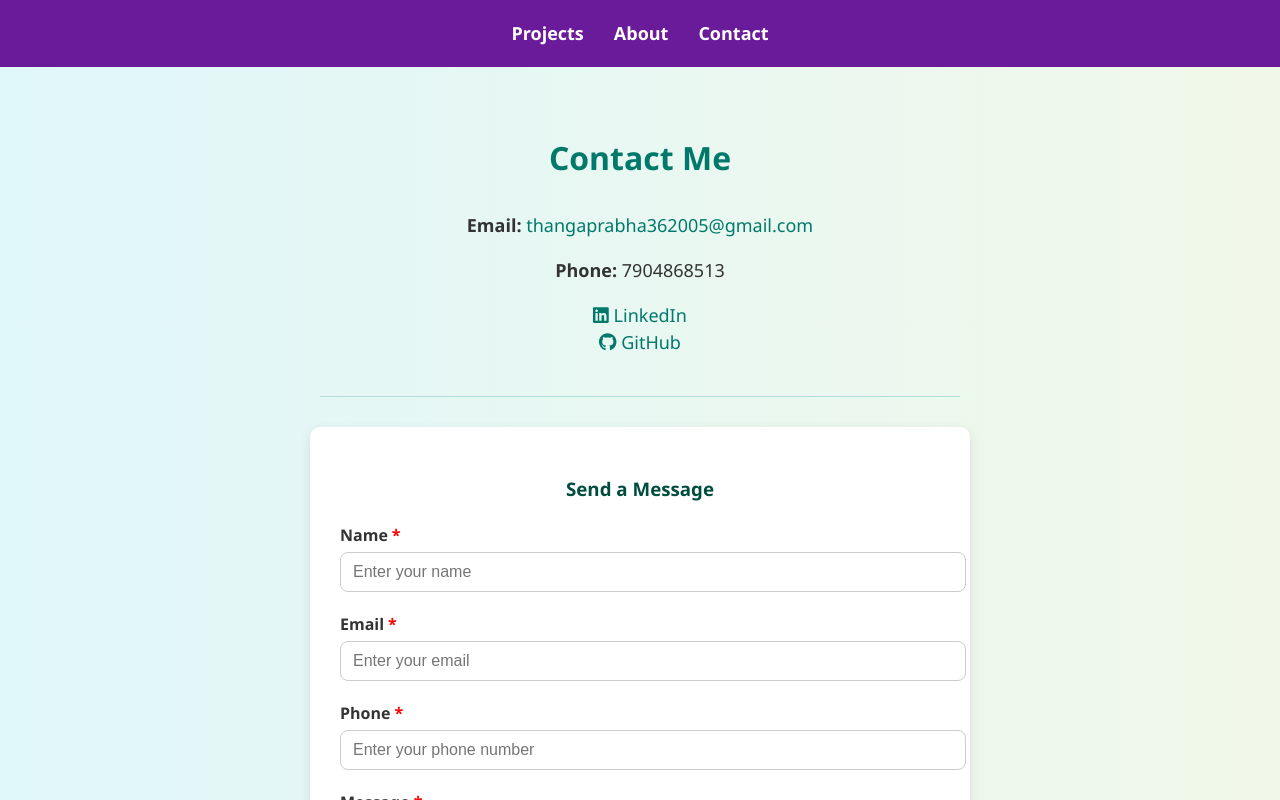
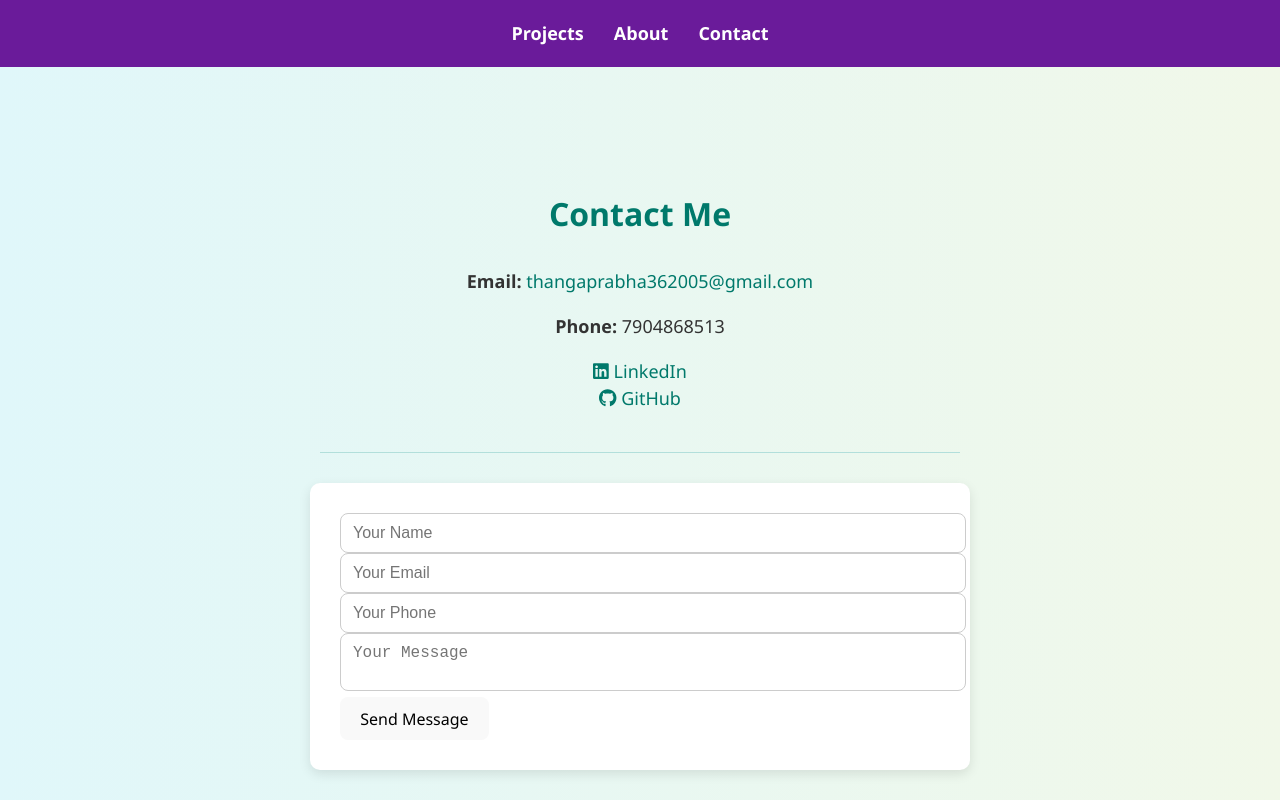
Before and after one commit to ThangaPrabha03/profile-frontend, a React (Vite) app: page /contact in a window 1280 px wide. Built offline with nearby package versions, Linux system fonts and the light colour scheme.

Commit message:
first commit

```diff
--- a/package.json
+++ b/package.json
@@ -13,6 +13,7 @@
     "@fortawesome/free-brands-svg-icons": "^6.7.2",
     "@fortawesome/free-solid-svg-icons": "^6.7.2",
     "@fortawesome/react-fontawesome": "^0.2.2",
+    "axios": "^1.11.0",
     "react": "^19.1.0",
     "react-dom": "^19.1.0",
     "react-router-dom": "^7.7.0"
--- a/src/App.css
+++ b/src/App.css
@@ -1,4 +1,3 @@
-/* General Reset */
 html, body, #root {
   margin: 0;
   padding: 0;
@@ -8,14 +7,14 @@ html, body, #root {
   color: #333;
 }
 
-/* Layout Wrapper */
+
 .app-container {
   display: flex;
   flex-direction: column;
-  height: 100vh; /* FULL SCREEN */
+  height: 100vh;
 }
 
-/* Header Styling */
+
 header {
   background-color: #6a1b9a;
   padding: 20px 0;
@@ -50,7 +49,7 @@ nav {
   transform: scale(1.1);
 }
 
-/* Main content should take all space between header and footer */
+
 main {
   flex: 1;
   overflow-y: auto;
@@ -61,7 +60,7 @@ main {
 }
 
 
-/* About Section Layout */
+
 .about-section {
   display: flex;
   justify-content: space-between;
@@ -71,11 +70,10 @@ main {
   width: 100%;
   background-color: #ffffff;
   box-sizing: border-box;
-  flex-wrap: wrap; /* ✅ Better for responsiveness */
+  flex-wrap: wrap;
 }
 
 
-/* Column widths */
 .about-left {
   flex: 2;
   padding-right: 20px;
@@ -91,7 +89,7 @@ main {
   flex: 1;
 }
 
-/* About Text */
+
 .about-left h1 {
   font-size: 42px;
   color: #6a1b9a;
@@ -123,7 +121,6 @@ main {
   font-size: 16px;
 }
 
-/* Center Image */
 .about-center img {
   width: 100%;
   max-width: 220px;
@@ -132,7 +129,6 @@ main {
   box-shadow: 0 4px 15px rgba(0, 0, 0, 0.2);
 }
 
-/* Skills Section */
 .about-right .skill-list {
   background-color: #f3e5f5;
   padding: 20px;
@@ -146,8 +142,8 @@ main {
   font-size: 22px;
 }
 .profile-img {
-  width: 200px;  /* Increase size */
-  height: 200px; /* Adjust height to keep proportions */
+  width: 200px;
+  height: 200px;
   border-radius: 10px;
   object-fit: cover;
   box-shadow: 0 4px 10px rgba(0, 0, 0, 0.2);
@@ -172,7 +168,7 @@ main {
   transform: scale(1.05);
 }
 
-/* Responsive Design */
+
 @media (max-width: 992px) {
   .about-section {
     flex-direction: column;
@@ -200,7 +196,7 @@ main {
   }
 }
 
-/* Footer */
+
 footer {
   text-align: center;
   padding: 20px;
@@ -223,14 +219,13 @@ body {
   padding: 0;
   font-family: 'Segoe UI', Tahoma, Geneva, Verdana, sans-serif;
   background: linear-gradient(to right, #e0f7fa, #e1f5fe);
-  overflow-x: hidden; /* Prevents horizontal scrollbar */
+  overflow-x: hidden;
 }
 
-/* Project Section */
 .project-section {
   padding: 60px 20px;
   min-height: 100vh;
-  width: 100vw; /* Ensures full screen width */
+  width: 100vw;
   background: linear-gradient(to right, #f1faff, #d0f0f8);
   box-sizing: border-box;
 }
@@ -250,7 +245,6 @@ body {
   margin: 0 auto 40px;
 }
 
-/* Project Container */
 .container {
   max-width: 900px;
   margin: 0 auto;
@@ -260,7 +254,6 @@ body {
   box-shadow: 0 8px 24px rgba(0, 0, 0, 0.12);
 }
 
-/* Each Project */
 .container h3 {
   font-size: 1.6rem;
   color: #6a1b9a;
@@ -275,12 +268,12 @@ body {
   text-align: justify;
 }
 
-/* Hover effect */
+
 .container h3:hover {
   color: #8e24aa;
   cursor: default;
 }
-/* === FULL SCREEN CONTAINER === */
+
 html, body {
   margin: 0;
   padding: 0;
@@ -304,13 +297,12 @@ html, body {
   box-sizing: border-box;
 }
 
-/* === CENTERED CONTENT WRAPPER === */
 .contact-content-wrapper {
   width: 100%;
   max-width: 800px;
 }
 
-/* === HEADINGS & LINKS === */
+
 .contact-heading {
   text-align: center;
   font-size: 32px;
@@ -341,7 +333,7 @@ html, body {
   background: #b2dfdb;
 }
 
-/* === FORM STYLING === */
+
 .contact-form {
   width: 100%;
   max-width: 600px;
--- a/src/components/About.jsx
+++ b/src/components/About.jsx
@@ -27,7 +27,6 @@ const About = () => {
 
       <main>
         <section className="about-section">
-  {/* LEFT: About Content */}
   <div className="about-left">
     <h1>THANGA PRABHA B</h1>
     <br />
@@ -45,12 +44,12 @@ To obtain a challenging position in a reputable organization where I can enhance
     </ul>
   </div>
 
-  {/* CENTER: Image */}
+
   <div className="about-image">
     <img src={image1} alt="Thanga Prabha" />
   </div>
 
-  {/* RIGHT: Skills */}
+
  <div className="about-right">
   <div className="skill-list">
     <h3>Skills</h3>
--- a/src/components/Contact.jsx
+++ b/src/components/Contact.jsx
@@ -1,4 +1,3 @@
-// src/components/Contact.jsx
 import React from 'react';
 import "../App.css";
 import ContactForm from './ContactForm';
--- a/src/components/ContactForm.jsx
+++ b/src/components/ContactForm.jsx
@@ -1,100 +1,80 @@
-// src/components/ContactForm.jsx
-import { useState } from 'react';
-import '../App.css';
+import React, { useState } from 'react';
+import axios from 'axios';
 
-function ContactForm() {
-  const [name, setName] = useState('');
-  const [email, setEmail] = useState('');
-  const [phone, setPhone] = useState('');
-  const [message, setMessage] = useState('');
+const ContactForm = () => {
+  const [formData, setFormData] = useState({
+    name: '',
+    email: '',
+    phone: '',
+    message: ''
+  });
+
+  const [status, setStatus] = useState('');
+
+  // 🔹 Single backend URL from environment
+  const backendURL = import.meta.env.VITE_BACKEND_URL || 'http://localhost:5000';
+
+  const handleChange = (e) => {
+    setFormData({ ...formData, [e.target.name]: e.target.value });
+  };
 
   const handleSubmit = async (e) => {
     e.preventDefault();
-
-    if (!name || !email || !phone || !message) {
-      alert('Please fill in all fields!');
-      return;
-    }
-
-    if (phone.length !== 10) {
-      alert('Please Enter a Valid Phone Number!');
-      return;
-    }
-
-    if (!email.includes('@')) {
-      alert('Please enter a valid email address!');
-      return;
-    }
+    setStatus('Sending...');
 
     try {
-      const response = await fetch('https://profile-backend-o3h8.onrender.com/api/contact', {
-        method: 'POST',
-        headers: { 'Content-Type': 'application/json' },
-        body: JSON.stringify({ name, email, phone, message }),
+      const res = await axios.post(`${backendURL}/api/contact`, formData, {
+        headers: { "Content-Type": "application/json" }
       });
 
-      if (response.ok) {
-        alert('Form submitted successfully!');
-        setName('');
-        setEmail('');
-        setPhone('');
-        setMessage('');
+      if (res.data.success) {
+        setStatus('✅ Message sent successfully!');
+        setFormData({ name: '', email: '', phone: '', message: '' });
       } else {
-        alert('Failed to submit form.');
+        setStatus('⚠️ Failed to send message.');
       }
-    } catch (error) {
-      console.error(error);
-      alert('An error occurred while submitting the form.');
+    } catch (err) {
+      console.error('Error sending message:', err);
+      setStatus('❌ Error sending message.');
     }
   };
 
   return (
     <form onSubmit={handleSubmit} className="contact-form">
-      <h3>Send a Message</h3>
-
-      <div className="form-group">
-        <label>Name<span className="required">*</span></label>
       <input
         type="text"
-          value={name}
-          onChange={(e) => setName(e.target.value)}
-          placeholder="Enter your name"
+        name="name"
+        placeholder="Your Name"
+        value={formData.name}
+        onChange={handleChange}
+        required
       />
-      </div>
-
-      <div className="form-group">
-        <label>Email<span className="required">*</span></label>
       <input
-          type="text"
-          value={email}
-          onChange={(e) => setEmail(e.target.value)}
-          placeholder="Enter your email"
+        type="email"
+        name="email"
+        placeholder="Your Email"
+        value={formData.email}
+        onChange={handleChange}
+        required
       />
-      </div>
-
-      <div className="form-group">
-        <label>Phone<span className="required">*</span></label>
       <input
-          type="text"
-          value={phone}
-          onChange={(e) => setPhone(e.target.value)}
-          placeholder="Enter your phone number"
+        type="tel"
+        name="phone"
+        placeholder="Your Phone"
+        value={formData.phone}
+        onChange={handleChange}
       />
-      </div>
-
-      <div className="form-group">
-        <label>Message<span className="required">*</span></label>
       <textarea
-          rows="4"
-          value={message}
-          onChange={(e) => setMessage(e.target.value)}
-          placeholder="Write your message..."
+        name="message"
+        placeholder="Your Message"
+        value={formData.message}
+        onChange={handleChange}
+        required
       ></textarea>
-      </div>
-
-      <button type="submit" className="submit-btn">Submit</button>
+      <button type="submit">Send Message</button>
+      {status && <p className="status-message">{status}</p>}
     </form>
   );
-}
+};
 
 export default ContactForm;
```
Also changed, not shown: 2 other files (tests, documents, lock files or other folders). Lines whose indentation alone changed are shown as unchanged.
